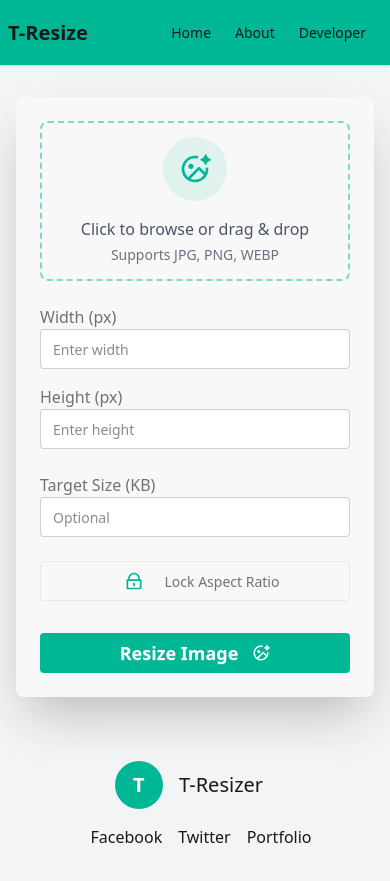
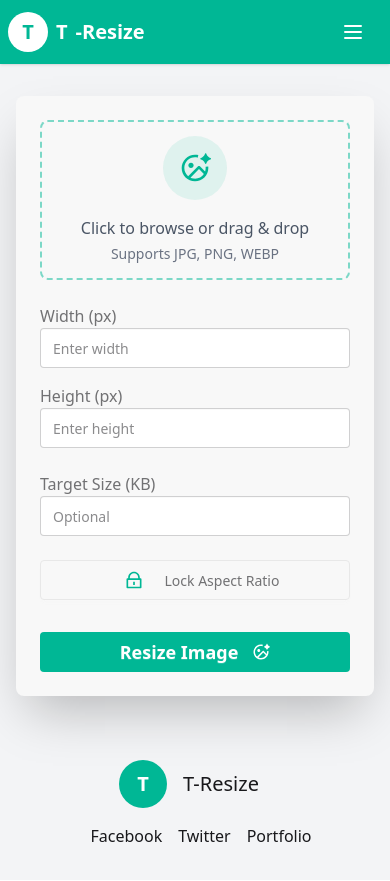
Before and after one commit to jahidul2004/t-resize, a React (Vite) app: page / in a window 390 px wide. Built offline with nearby package versions, Linux system fonts and the light colour scheme.

Commit message:
Navbar and footer updated.

```diff
--- a/src/components/footer/Footer.jsx
+++ b/src/components/footer/Footer.jsx
@@ -7,7 +7,7 @@ const Footer = () => {
                         <h1 className="text-xl font-bold text-white">T</h1>
                     </div>
                     <h3 className="text-xl md:text-2xl lg:text-3xl">
-                        T-Resizer
+                        T-Resize
                     </h3>
                 </div>
                 <ul className="flex flex-wrap pl-3 space-x-4 sm:space-x-8">
--- a/src/components/navbar/Navbar.jsx
+++ b/src/components/navbar/Navbar.jsx
@@ -10,19 +10,57 @@ const Navbar = () => {
                 <Link to={"/about"}>About</Link>
             </li>
             <li>
-                <Link to={"https://jahiduljihad.netlify.app/"}>Developer</Link>
+                <Link to={"https://jahiduljihad.netlify.app/"} target="_blank">
+                    Developer
+                </Link>
             </li>
         </>
     );
+
     return (
-        <div className="navbar bg-[#00b795] shadow-sm md:px-10 lg:px-20">
+        <div className="navbar bg-[#00b795] shadow-sm md:px-10 lg:px-20 text-white">
             <div className="flex-1">
-                <a className="text-xl md:text-2xl lg:text-3xl font-bold">
-                    <span className="">T</span>-Resize
-                </a>
+                <Link
+                    to="/"
+                    className="flex items-center gap-2 text-xl md:text-2xl lg:text-3xl font-bold"
+                >
+                    <div className="h-10 w-10 bg-white rounded-full flex items-center justify-center">
+                        <span className="text-[#00b795] text-xl font-bold">
+                            T
+                        </span>
+                    </div>
+                    <span>T</span>-Resize
+                </Link>
             </div>
-            <div className="flex-none">
-                <ul className="menu menu-horizontal px-1">{list}</ul>
+
+            {/* Mobile Menu */}
+            <div className="flex-none lg:hidden">
+                <details className="dropdown dropdown-end">
+                    <summary className="btn btn-ghost text-white">
+                        <svg
+                            xmlns="http://www.w3.org/2000/svg"
+                            className="h-6 w-6"
+                            fill="none"
+                            viewBox="0 0 24 24"
+                            stroke="currentColor"
+                        >
+                            <path
+                                strokeLinecap="round"
+                                strokeLinejoin="round"
+                                strokeWidth={2}
+                                d="M4 6h16M4 12h16M4 18h16"
+                            />
+                        </svg>
+                    </summary>
+                    <ul className="menu menu-sm dropdown-content mt-3 z-[1] p-2 shadow bg-base-100 rounded-box w-52 text-black">
+                        {list}
+                    </ul>
+                </details>
+            </div>
+
+            {/* Desktop Menu */}
+            <div className="flex-none hidden lg:flex">
+                <ul className="menu menu-horizontal px-1 text-white">{list}</ul>
             </div>
         </div>
     );
```
